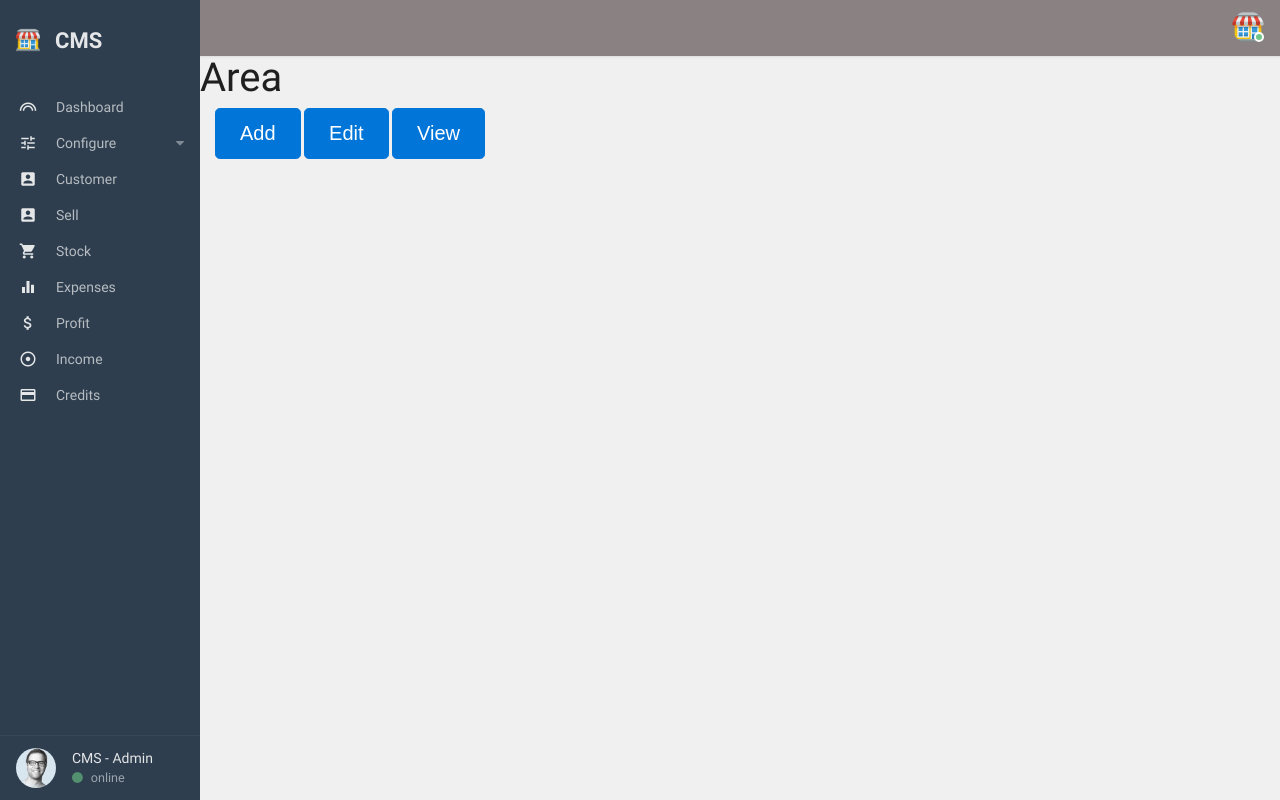
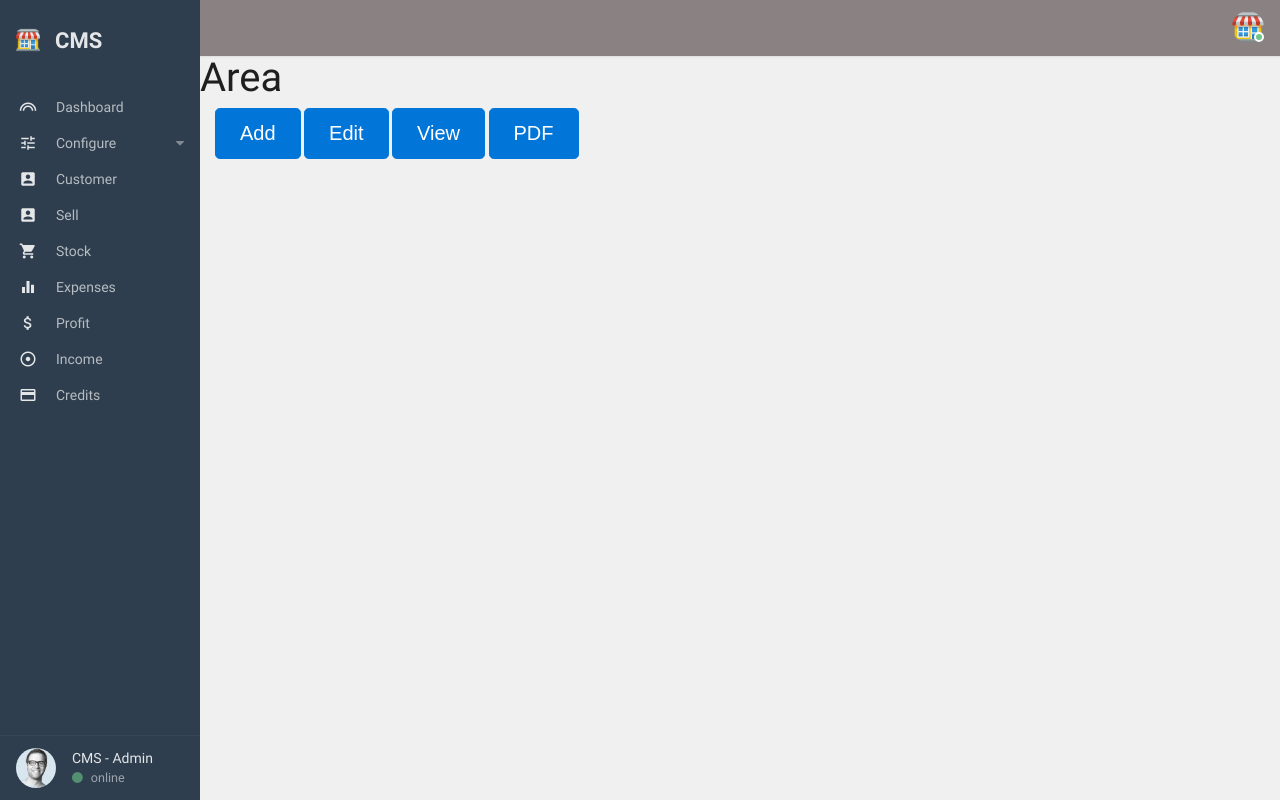
Before and after one commit to sachitha2/cmi, a PHP site: page /area.php in a window 1280 px wide. Run offline with PHP 8.4, Linux system fonts and the light colour scheme; some libraries are stand-ins or nearby versions.

Commit message:
Add pdf button to config pages

```diff
--- a/en/admin/html/area.php
+++ b/en/admin/html/area.php
@@ -55,6 +55,7 @@ $main = new Main;
      		<button type="button" class="btn btn-primary btn-lg" onClick="ajaxCommonGetFromNet('subPages/area.STE.php','cStage')">Edit</button>
 <!--     		<button type="button" class="btn btn-primary btn-lg" onClick="ajaxCommonGetFromNet('subPages/deleteArea.php','cStage')">Delete</button>-->
      		<button type="button" class="btn btn-primary btn-lg" onClick="ajaxCommonGetFromNet('subPages/viewArea.php','cStage')">View</button>
+     		<button type="button" class="btn btn-primary btn-lg" >PDF</button>
 	</div>
 
       <!-- ############ PAGE END-->
--- a/en/admin/html/costType.php
+++ b/en/admin/html/costType.php
@@ -56,6 +56,7 @@ $main = new Main;
      		<button type="button" class="btn btn-primary btn-lg" onClick="ajaxCommonGetFromNet('subPages/costType.STE.php','cStage')">Edit</button>
 <!--     		<button type="button" class="btn btn-primary btn-lg" onClick="ajaxCommonGetFromNet('subPages/deleteArea.php','cStage')">Delete</button>-->
      		<button type="button" class="btn btn-primary btn-lg" onClick="ajaxCommonGetFromNet('subPages/viewCostTypes.php','cStage')">View</button>
+     		<button type="button" class="btn btn-primary btn-lg" >PDF</button>
 	</div>
 
       <!-- ############ PAGE END-->
--- a/en/admin/html/item.php
+++ b/en/admin/html/item.php
@@ -56,6 +56,7 @@ $main = new Main;
      		<button type="button" class="btn btn-primary btn-lg" onClick="ajaxCommonGetFromNet('subPages/item.STE.php','cStage')">Edit</button>
 <!--     		<button type="button" class="btn btn-primary btn-lg" onClick="ajaxCommonGetFromNet('subPages/','cStage')">Delete</button>-->
      		<button type="button" class="btn btn-primary btn-lg" onClick="ajaxCommonGetFromNet('subPages/viewItem.php','cStage')">View</button>
+     		<button type="button" class="btn btn-primary btn-lg" >PDF</button>
 	</div>
       <!-- ############ PAGE END-->
 
--- a/en/admin/html/itemType.php
+++ b/en/admin/html/itemType.php
@@ -58,6 +58,7 @@ $main = new Main;
      		<button type="button" class="btn btn-primary btn-lg" onClick="ajaxCommonGetFromNet('subPages/itemType.STE.php','cStage')">Edit</button>
 <!--     		<button type="button" class="btn btn-primary btn-lg" onClick="ajaxCommonGetFromNet('subPages/deleteArea.php','cStage')">Delete</button>-->
      		<button type="button" class="btn btn-primary btn-lg" onClick="ajaxCommonGetFromNet('subPages/viewItemType.php','cStage')">View</button>
+     		<button type="button" class="btn btn-primary btn-lg" >PDF</button>
 	</div>
       <!-- ############ PAGE END-->
 
--- a/en/admin/html/pack.php
+++ b/en/admin/html/pack.php
@@ -57,6 +57,7 @@ $main = new Main;
 <!--     		<button type="button" class="btn btn-primary btn-lg" onClick="ajaxCommonGetFromNet('subPages/deleteArea.php','cStage')">Delete</button>-->
      		<button type="button" class="btn btn-primary btn-lg" onClick="ajaxCommonGetFromNet('subPages/viewPacks.php','cStage')">View</button>
      		<button type="button" class="btn btn-primary btn-lg" onClick="ajaxCommonGetFromNet('subPages/addItemsToPack.php','cStage')">Add Items to pack</button>
+     		<button type="button" class="btn btn-primary btn-lg" >PDF</button>
 	</div>
 
       <!-- ############ PAGE END-->
--- a/en/admin/html/user.php
+++ b/en/admin/html/user.php
@@ -57,6 +57,7 @@ $main = new Main;
      		<button type="button" class="btn btn-primary btn-lg" onClick="ajaxCommonGetFromNet('subPages/user.STE.php','cStage')">Edit</button>
 <!--     		<button type="button" class="btn btn-primary btn-lg" onClick="ajaxCommonGetFromNet('subPages/deleteArea.php','cStage')">Delete</button>-->
      		<button type="button" class="btn btn-primary btn-lg" onClick="ajaxCommonGetFromNet('subPages/viewUsers.php','cStage')">View</button>
+     		<button type="button" class="btn btn-primary btn-lg" >PDF</button>
 	</div>
       <!-- ############ PAGE END-->
 
```
